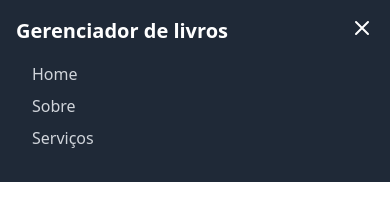
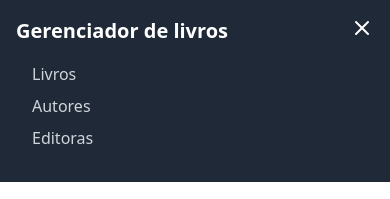
Before and after one commit to Gustavo-Vinicius-Santana/gerenciador-livros-app, a React (Create React App) app: page / in a window 390 px wide. Both pictures are taken after a click on the button 362 px from the left and 28 px from the top of the page. Shown: the top 199 px of the page. Built offline with nearby package versions, Linux system fonts and the light colour scheme; the HTML template or start-up script is replaced by a standard one.

Commit message:
[fix] ajustando itens da lista

```diff
--- a/src/components/Header/Header.js
+++ b/src/components/Header/Header.js
@@ -46,13 +46,13 @@ export default function Header(){
                 <div className={`md:hidden overflow-hidden transition-all duration-300 ease-in-out ${isOpen ? 'max-h-screen opacity-100' : 'max-h-0 opacity-0'}`}>
                     <ul className="flex flex-col space-y-2 p-4">
                         <li>
-                            <a href="#" className="text-gray-300 hover:text-white">Home</a>
+                            <a href="#" className="text-gray-300 hover:text-white">Livros</a>
                         </li>
                         <li>
-                            <a href="#" className="text-gray-300 hover:text-white">Sobre</a>
+                            <a href="#" className="text-gray-300 hover:text-white">Autores</a>
                         </li>
                         <li>
-                            <a href="#" className="text-gray-300 hover:text-white">Serviços</a>
+                            <a href="#" className="text-gray-300 hover:text-white">Editoras</a>
                         </li>
                     </ul>
                 </div>
```
